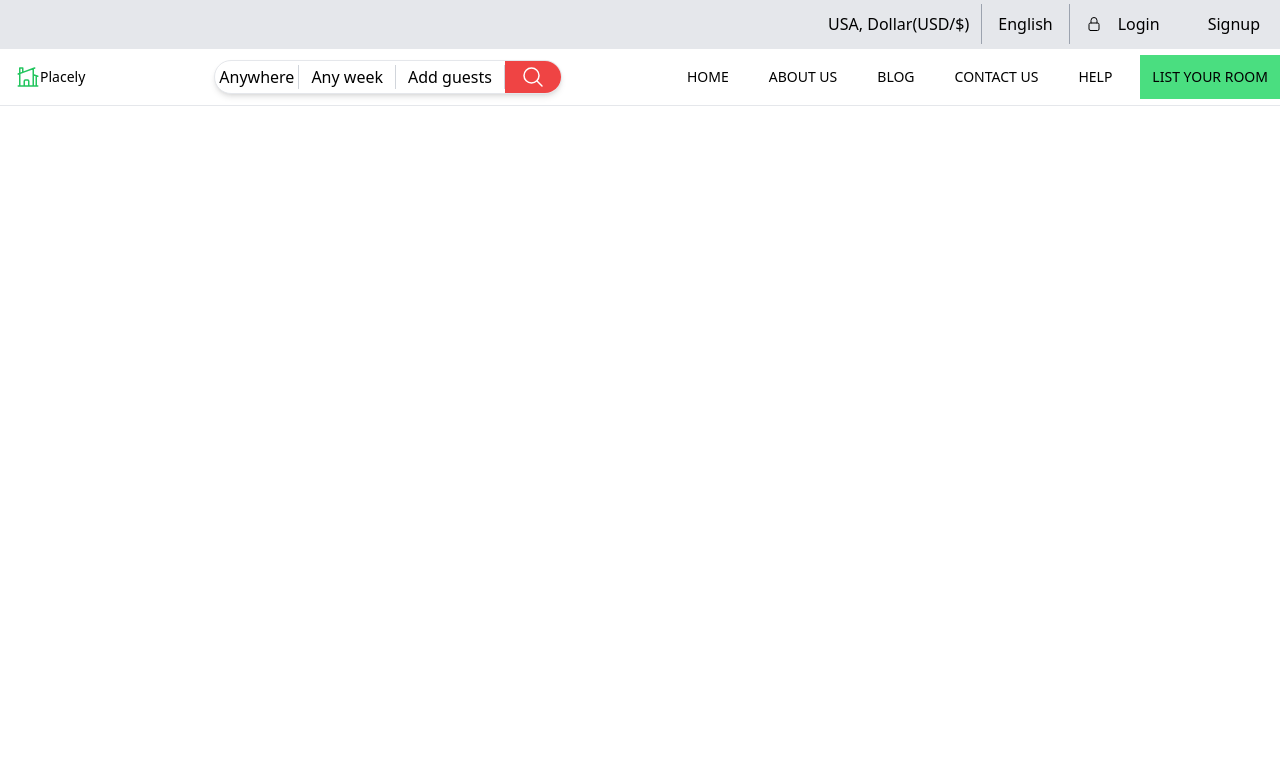
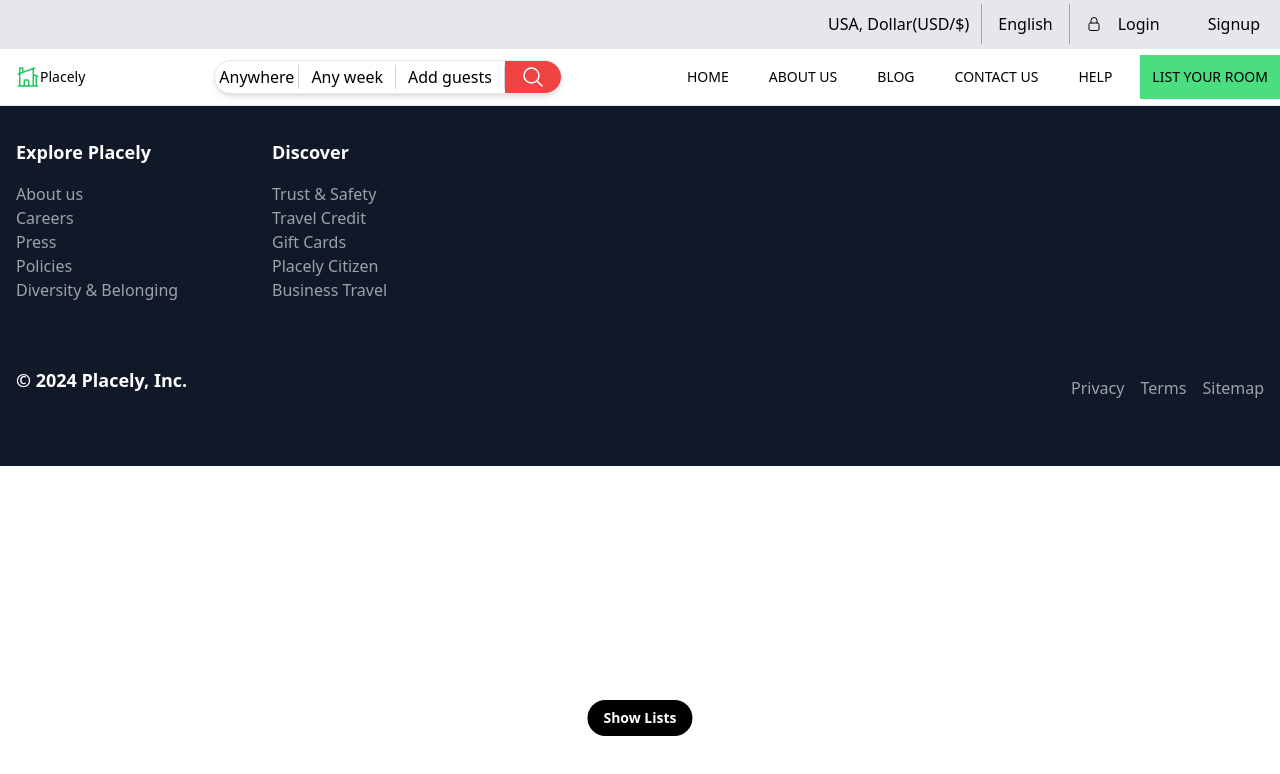
Before and after one commit to tejathalari/airbnb, a Vue app in the folder airbnb-clone/: page /map in a window 1280 px wide. Shown: the top 774 px of the page. Built offline with nearby package versions, Linux system fonts and the light colour scheme.

Commit message:
added new changes

```diff
--- a/airbnb-clone/package.json
+++ b/airbnb-clone/package.json
@@ -14,7 +14,9 @@
     "postcss": "^8",
     "tailwindcss": "^3",
     "vue": "^3.2.13",
-    "vue-router": "^4.0.3"
+    "vue-browser-geolocation": "^1.8.0",
+    "vue-router": "^4.0.3",
+    "vue2-google-maps": "^0.10.7"
   },
   "devDependencies": {
     "@vue/cli-plugin-babel": "~5.0.0",
--- a/airbnb-clone/src/App.vue
+++ b/airbnb-clone/src/App.vue
@@ -2,7 +2,7 @@
   <div>
     <Header />
     <RouterView />
-    <!-- <Footer /> -->
+    <Footer />
   </div>
 </template>
 
--- a/airbnb-clone/src/components/Footer.vue
+++ b/airbnb-clone/src/components/Footer.vue
@@ -1,23 +1,49 @@
-<!-- Footer.vue -->
-
 <template>
-    <footer class="bg-black text-white p-6 mt-8 fixed bottom-0 w-full">
-      <div class="w-full flex items-center justify-between px-8" style="height: 6vh;">
-        <button class="p-2 mb-10 text-sm font-medium">ABOUT US</button>
-        <button class="p-2 mb-10 text-sm font-medium">RESOURCES LINKS</button>
-        <button class="p-2 mb-10 text-sm font-medium">TAGS</button>
-        <button class="p-2 mb-10 text-sm font-medium">CONTACT INFO</button>
+    <footer class="bg-gray-900 text-white py-8">
+      <div class="container mx-auto flex flex-wrap">
+        <div class="w-full md:w-1/4 lg:w-1/5 px-4 mb-8">
+          <h4 class="text-lg font-semibold mb-4">Explore Placely</h4>
+          <ul class="list-none">
+            <li><a href="#" class="text-gray-400 hover:text-white">About us</a></li>
+            <li><a href="#" class="text-gray-400 hover:text-white">Careers</a></li>
+            <li><a href="#" class="text-gray-400 hover:text-white">Press</a></li>
+            <li><a href="#" class="text-gray-400 hover:text-white">Policies</a></li>
+            <li><a href="#" class="text-gray-400 hover:text-white">Diversity & Belonging</a></li>
+          </ul>
+        </div>
+        <div class="w-full md:w-1/4 lg:w-1/5 px-4 mb-8">
+          <h4 class="text-lg font-semibold mb-4">Discover</h4>
+          <ul class="list-none">
+            <li><a href="#" class="text-gray-400 hover:text-white">Trust & Safety</a></li>
+            <li><a href="#" class="text-gray-400 hover:text-white">Travel Credit</a></li>
+            <li><a href="#" class="text-gray-400 hover:text-white">Gift Cards</a></li>
+            <li><a href="#" class="text-gray-400 hover:text-white">Placely Citizen</a></li>
+            <li><a href="#" class="text-gray-400 hover:text-white">Business Travel</a></li>
+          </ul>
+        </div>
+        <!-- Add more sections as needed -->
+      </div>
+      <div class="container mx-auto mt-8 flex flex-wrap items-center">
+        <div class="w-full md:w-1/2 lg:w-1/3 px-4 mb-6">
+          <h4 class="text-lg font-semibold mb-4">&copy; 2024 Placely, Inc.</h4>
+        </div>
+        <div class="w-full md:w-1/2 lg:w-2/3 px-4 mb-6 flex justify-end">
+          <ul class="list-none flex space-x-4">
+            <li><a href="#" class="text-gray-400 hover:text-white">Privacy</a></li>
+            <li><a href="#" class="text-gray-400 hover:text-white">Terms</a></li>
+            <li><a href="#" class="text-gray-400 hover:text-white">Sitemap</a></li>
+          </ul>
+        </div>
+        <!-- Add more sections as needed -->
       </div>
     </footer>
   </template>
 
   <script>
   export default {
-    name: 'Footer'
-    // Add any other necessary options or logic
-  }
+    name: 'Footer',
+  };
   </script>
 
   <style scoped>
-  /* Add any additional styles for your footer here */
   </style>
--- a/airbnb-clone/src/components/Home.vue
+++ b/airbnb-clone/src/components/Home.vue
@@ -132,13 +132,17 @@
 
 
       <h2 class="text-2xl font-semibold">Featured Listings</h2>
+      <div>
+        <router-link to="/map" class="fixed bottom-16 left-1/2 transform -translate-x-1/2 z-10">
+          <button @click="toggleMap" class="bg-black text-white rounded-full py-2 px-4 text-sm font-semibold">
+            Show Map
+          </button>
+        </router-link>
 
-      <!-- Show Map Button -->
-<div class="fixed bottom-16 left-1/2 transform -translate-x-1/2 z-10">
-  <button @click="toggleMap" class="bg-blue-500 text-white rounded-full py-2 px-4 text-sm font-semibold">
-    Show Map
-  </button>
-</div>
+        <!-- Include the Map component when showMap is true -->
+      </div>
+
+
 
 
       <!-- Listing Cards -->
@@ -525,16 +529,17 @@
 
         <!-- Add more listings as needed -->
       </div>
-      <div v-if="showMap" class="map absolute top-0 left-0 w-full h-full bg-white z-20">
-        <!-- Your map content goes here -->
-      </div>
       <!-- End of Listing Cards -->
     </div>
   </template>
 
   <script>
+import Map from './Map.vue';
 export default {
   name: 'Home',
+  components: {
+    Map,
+  },
   data() {
     return {
       showMap: false,
@@ -543,7 +548,7 @@ export default {
   },
   methods: {
     toggleMap() {
-      this.showMap = !this.showMap;
+      this.$router.push('/map');
     },
   },
 };
@@ -567,9 +572,6 @@ export default {
   transform: scaleX(1); /* Visible line on hover */
 }
 
-.map {
-  position: fixed;
-  /* Other styling for the map */
-}
+
 
 </style>
--- /dev/null
+++ b/airbnb-clone/src/components/Map.vue
@@ -0,0 +1,41 @@
+<template>
+  <div>
+    <div>
+      <router-link to="/map" class="fixed bottom-16 left-1/2 transform -translate-x-1/2 z-10">
+        <button @click="toggleMap" class="bg-black text-white rounded-full py-2 px-4 text-sm font-semibold">
+          Show Lists
+        </button>
+      </router-link>
+
+      <!-- Include the Map component when showMap is true -->
+      <router-view></router-view>
+    </div>
+
+    <div v-if="showMap" class="flex items-center justify-center">
+      <img src="/map.webp" alt="Static Map" />
+    </div>
+  </div>
+</template>
+
+<script>
+export default {
+  name: 'Map',
+  data() {
+    return {
+      showMap: false,
+    };
+  },
+  methods: {
+    toggleMap() {
+      this.showMap = !this.showMap;
+      console.log("Toggle Map Event Emitted");
+      this.$emit("updateButtonText", this.showMap ? "Show Lists" : "Show Map");
+    },
+  },
+  computed: {
+    buttonText() {
+      return this.showMap ? "Show Lists" : "Show Map";
+    },
+  },
+};
+</script>
--- a/airbnb-clone/src/router/index.js
+++ b/airbnb-clone/src/router/index.js
@@ -2,6 +2,7 @@ import { createRouter, createWebHistory } from 'vue-router';
 import Login from '../components/Login.vue';
 import SignUp from '../components/SignUp.vue';
 import Home from '../components/Home.vue'
+import Map from '../components/Map.vue';
 
 const routes = [
   {
@@ -19,6 +20,11 @@ const routes = [
     name: 'signup',
     component: SignUp,
   },
+  {
+    path: '/map',
+    name: 'Map',
+    component: Map,
+  }
 ];
 
 const router = createRouter({
```
Also changed, not shown: airbnb-clone/public/map.webp (added), airbnb-clone/src/components/Login.vue (line endings or trailing spaces), 1 other file (tests, documents, lock files or other folders).
